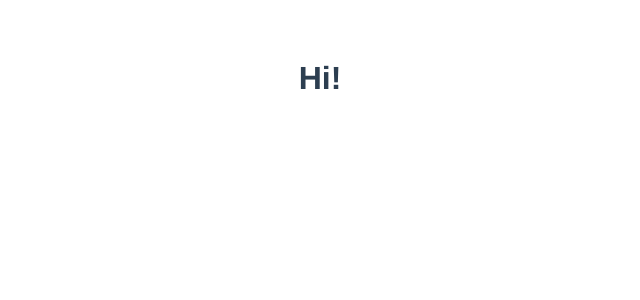
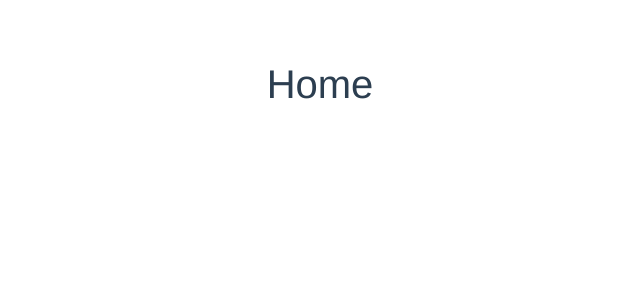
Before and after one commit to tpenaranda/vue-wookie-movies-lebgfa, a Vue app: page /#/ in a window 1280 px wide. Shown: the top 300 px of the page, without its empty margins (320-960 px from the left). Built offline with nearby package versions, Linux system fonts and the light colour scheme.

Commit message:
Added vue-router, Home and Detail components and bootstrap.

```diff
--- a/package.json
+++ b/package.json
@@ -8,8 +8,11 @@
     "lint": "vue-cli-service lint"
   },
   "dependencies": {
+    "bootstrap": "^4.3.1",
+    "bootstrap-vue": "^2.0.2",
     "core-js": "^2.6.5",
-    "vue": "^2.6.10"
+    "vue": "^2.6.10",
+    "vue-router": "^3.1.3"
   },
   "devDependencies": {
     "@vue/cli-plugin-babel": "^3.11.0",
--- a/src/App.vue
+++ b/src/App.vue
@@ -1,17 +1,13 @@
 <template>
   <div id="app">
-    <Main/>
+    <router-view></router-view>
   </div>
 </template>
 
 <script>
-import Main from './components/Main.vue'
 
 export default {
-  name: 'app',
-  components: {
-    Main
-  }
+  name: 'App',
 }
 </script>
 
--- /dev/null
+++ b/src/components/Detail.vue
@@ -0,0 +1,14 @@
+<template>
+  <div class="detail">
+    <h2>Movie: {{ $route.params.movie }}</h2>
+  </div>
+</template>
+
+<script>
+export default {
+  name: 'Detail',
+}
+</script>
+
+<style scoped>
+</style>
--- a/src/components/Main.vue
+++ b/src/components/Home.vue
@@ -1,12 +1,12 @@
 <template>
-  <div class="main">
-    <h1>Hi!</h1>
+  <div class="home">
+    <h1>Home</h1>
   </div>
 </template>
 
 <script>
 export default {
-  name: 'Main',
+  name: 'Home',
 }
 </script>
 
--- a/src/main.js
+++ b/src/main.js
@@ -1,8 +1,29 @@
 import Vue from 'vue'
 import App from './App.vue'
+import BootstrapVue from 'bootstrap-vue'
+import VueRouter from 'vue-router'
+
+import 'bootstrap/dist/css/bootstrap.css'
+import 'bootstrap-vue/dist/bootstrap-vue.css'
 
 Vue.config.productionTip = false
 
+Vue.use(BootstrapVue)
+Vue.use(VueRouter)
+
+import Home from './components/Home.vue'
+import Detail from './components/Detail.vue'
+
+const routes = [
+  { path: '*', component: Home },
+  { path: '/detail/:movie', component: Detail }
+]
+
+const router = new VueRouter({
+  routes
+})
+
 new Vue({
-  render: h => h(App),
+    router,
+    render: h => h(App),
 }).$mount('#app')
```
Also changed, not shown: 1 other file (tests, documents, lock files or other folders).
